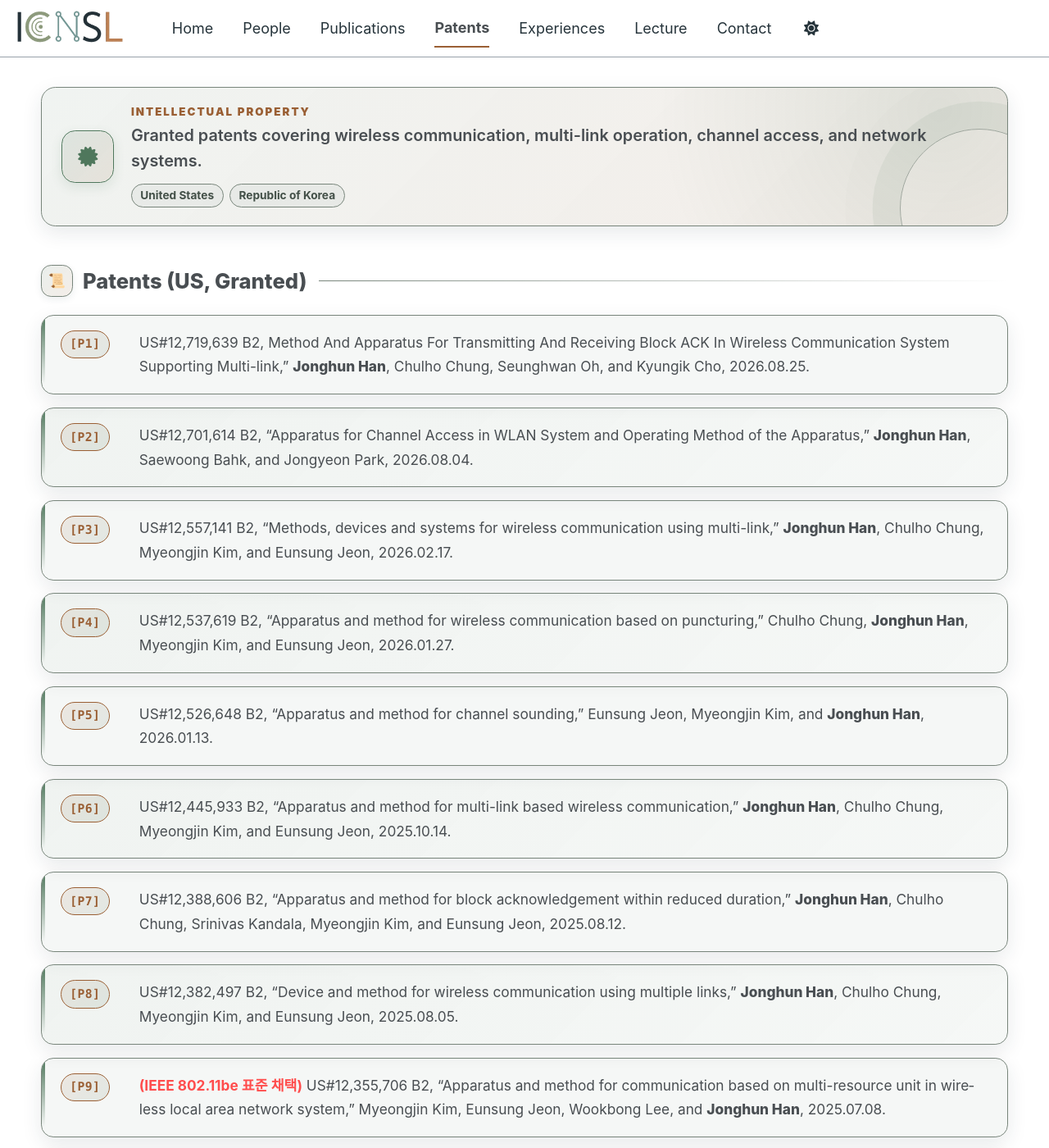
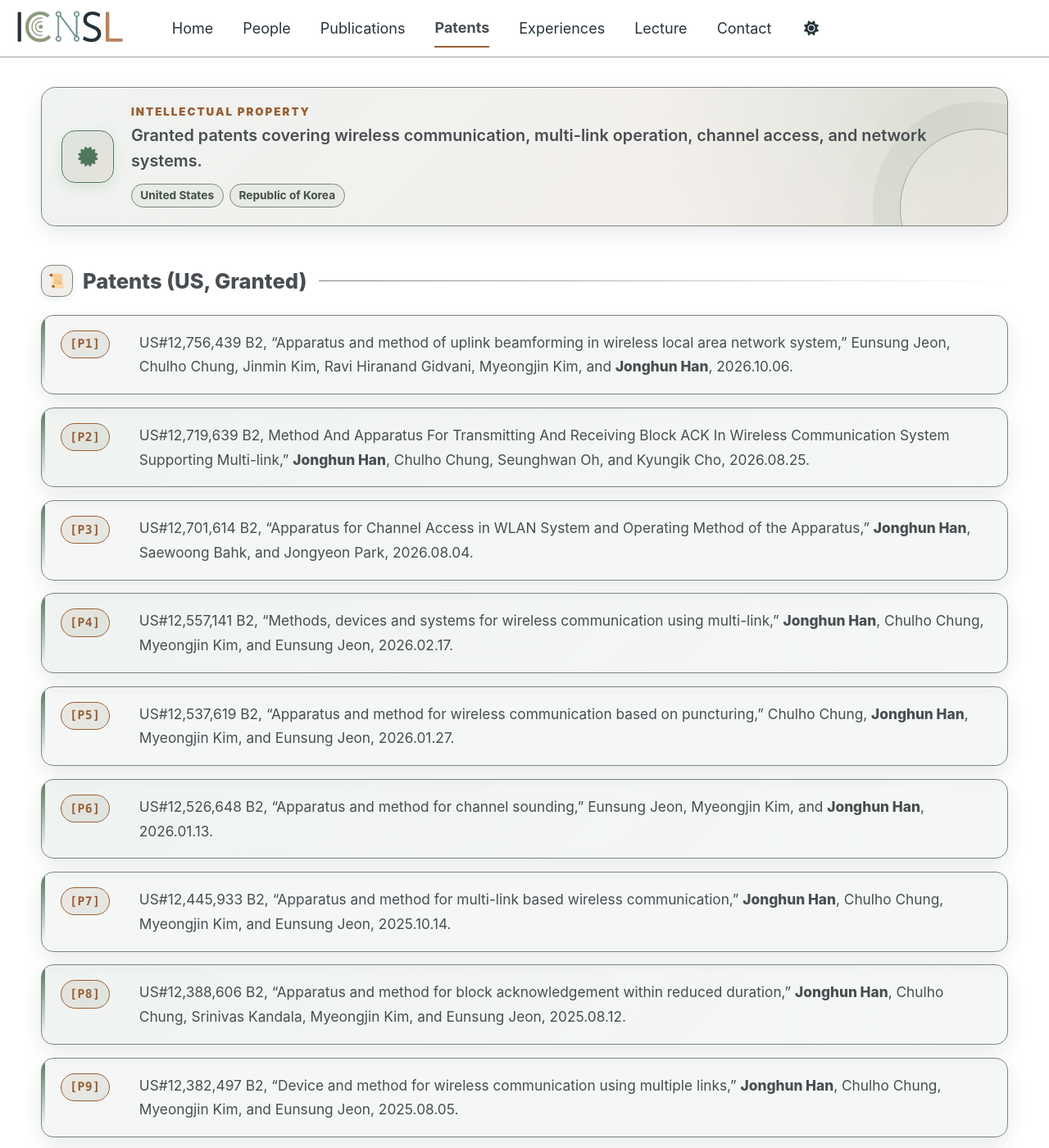
Before and after one commit to icnsl/icnsl.github.io, a Jekyll site: the page built from _pages/patents.md, in a window 1280 px wide and 1400 px high. Shown: the whole window at 82% size. Built offline with Jekyll 4.4.1, drawn with Linux system fonts in a browser that asks for light colours; a script bundle is joined from its source files by our own code; library files that are not in the unit come from our copies; some of the changed text lies outside the part shown.

Commit message:
Add granted US patent 12,756,439 B2
Add the uplink beamforming patent granted on October 6, 2026 as the newest US patent, preserving the existing citation style and automatic numbering.

```diff
--- a/_pages/patents.md
+++ b/_pages/patents.md
@@ -31,6 +31,17 @@ pub-citation 안의 특허 정보만 수정하면 됩니다.
 초기화 줄(assign us_patent_no = 0)은 이 목록에 한 번만 둡니다.
 {% endcomment %}
 {% assign us_patent_no = 0 %}
+
+{% assign us_patent_no = us_patent_no | plus: 1 %}
+<div class="pub-entry" id="pub-p{{ us_patent_no }}">
+  <div class="pub-no">[P{{ us_patent_no }}]</div>
+  <div class="pub-citation">
+    US#12,756,439 B2,
+    “Apparatus and method of uplink beamforming in wireless local area network system,”
+    Eunsung Jeon, Chulho Chung, Jinmin Kim, Ravi Hiranand Gidvani, Myeongjin Kim, and <strong>Jonghun Han</strong>,
+    2026.10.06.
+  </div>
+</div>
 
 {% assign us_patent_no = us_patent_no | plus: 1 %}
 <div class="pub-entry" id="pub-p{{ us_patent_no }}">
```
